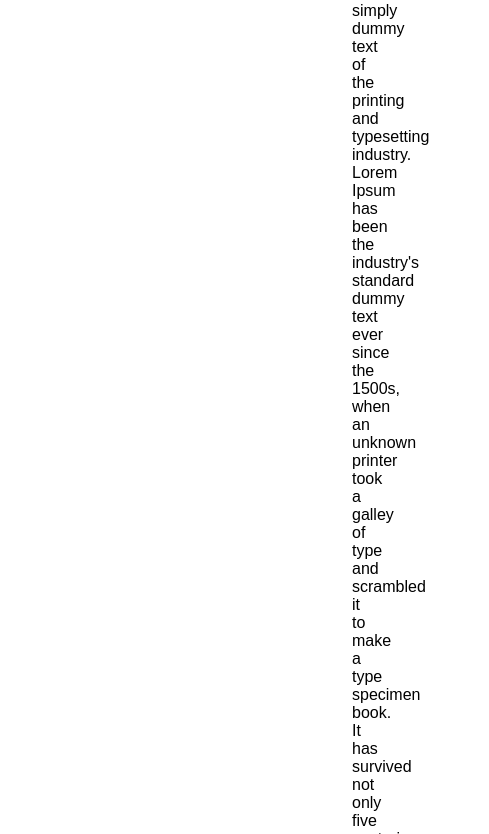
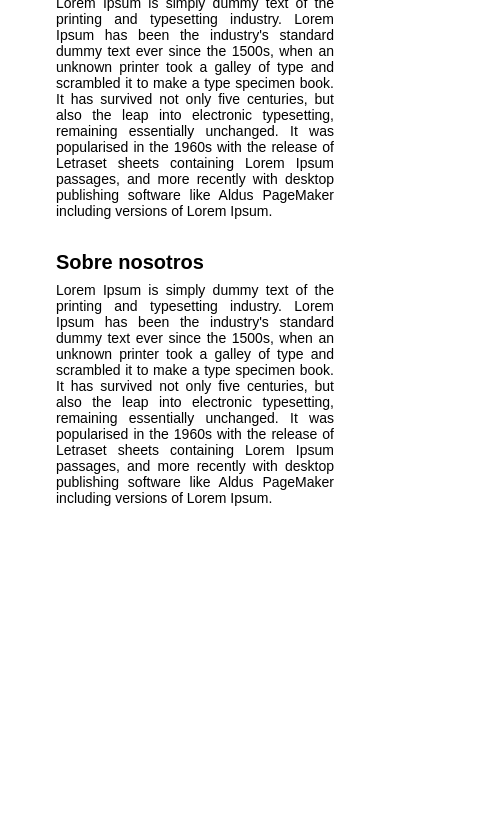
Before and after one commit to AlphaNovember-OSAL/APW, a website with bundled scripts: page index.html in a window 390 px wide. Shown: the part 707-1541 px from the top of the page, 489 px wide, since content can reach past the window. After the commit the page ends 1229 px from the top, so only its background shows below. Built offline with nearby package versions, Linux system fonts and the light colour scheme.

Commit message:
Media queries

```diff
--- a/assets/js/index.js
+++ b/assets/js/index.js
@@ -1,6 +1,5 @@
 import { routes } from './routes.js';
 import { Router } from './router.js';
-import { Modal } from './modal.js';
 
 /* Router */
 const router = new Router(routes);
@@ -10,9 +9,3 @@ document.querySelectorAll('.link').forEach(item =>
         router.loadRoute(event.target.id)
     )
 );
-
-/* MODAL */
-const modal = new Modal();
-
-document.addEventListener('contextmenu', event => modal.openModal(event));
-window.onclick = () => modal.closeModal();
--- a/assets/js/modal.js
+++ /dev/null
@@ -1,53 +0,0 @@
-export class Modal {
-    constructor() {
-        const modal = document.getElementById('modal');
-
-        modal.style.display = 'block';
-
-        this.availW = window.innerWidth;
-        this.availH = window.innerHeight;
-        this.modal = modal;
-        this.modalStyle = modal.style;
-        this.modalW = modal.offsetWidth;
-        this.modalH = modal.offsetHeight;
-
-        modal.style.display = 'none';
-    }
-
-    openModal(event) {
-        const clientX = event.clientX;
-        const clientY = event.clientY;
-
-        event.preventDefault();
-
-        // Entra
-        if ((clientX + this.modalW) < this.availW && (clientY + this.modalH) < this.availH) {
-            this.modalStyle.left = clientX + 'px';
-            this.modalStyle.top = clientY + 'px';
-        }
-        // No entra
-        else if ((clientX + this.modalW) > this.availW && (clientY + this.modalH) > this.availH) {
-            this.modalStyle.left = (this.availW - this.modalW) + 'px';
-            this.modalStyle.top = (this.availH - this.modalH) + 'px';
-        }
-        // Alguno de los 2
-        else {
-            if ((clientX + this.modalW) > this.availW) {
-                this.modalStyle.left = (this.availW - this.modalW) + 'px';
-                this.modalStyle.top = clientY + 'px';
-            }
-            if ((clientY + this.modalH) > this.availH) {
-                this.modalStyle.left = clientX + 'px';
-                this.modalStyle.top = (this.availH - this.modalH) + 'px';
-            }
-        }
-
-        this.modalStyle.display = 'block';
-    }
-
-    closeModal() {
-        if (this.modalStyle.display == 'block') {
-            this.modalStyle.display = 'none';
-        }
-    }
-}
--- a/assets/scss/all.scss
+++ b/assets/scss/all.scss
@@ -3,9 +3,22 @@
     margin: 0;
 }
 
-body {
+html {
     font-size: 62.5%;
     font-family: Arial, sans-serif;
+
+    @include respond(big-desktop) {
+        font-size: 68.75%; // 1 rem = 11px
+    }
+    @include respond(tab-land) {
+        font-size: 56.25%; // 1 rem = 9px
+    }
+    @include respond(tab-port) {
+        font-size: 50%; // 1 rem = 8px
+    }
+    @include respond(phone) {
+        font-size: 50%; // 1 rem = 8px
+    }
 }
 
 .mb-sm {
--- a/assets/scss/components/navbar.scss
+++ b/assets/scss/components/navbar.scss
@@ -9,8 +9,19 @@
     clip-path:polygon(100% 0,0 0,0 77.5%,1% 77.4%,2% 77.1%,3% 76.6%,4% 75.9%,5% 75.05%,6% 74.05%,7% 72.95%,8% 71.75%,9% 70.55%,10% 69.3%,11% 68.05%,12% 66.9%,13% 65.8%,14% 64.8%,15% 64%,16% 63.35%,17% 62.85%,18% 62.6%,19% 62.5%,20% 62.65%,21% 63%,22% 63.5%,23% 64.2%,24% 65.1%,25% 66.1%,26% 67.2%,27% 68.4%,28% 69.65%,29% 70.9%,30% 72.15%,31% 73.3%,32% 74.35%,33% 75.3%,34% 76.1%,35% 76.75%,36% 77.2%,37% 77.45%,38% 77.5%,39% 77.3%,40% 76.95%,41% 76.4%,42% 75.65%,43% 74.75%,44% 73.75%,45% 72.6%,46% 71.4%,47% 70.15%,48% 68.9%,49% 67.7%,50% 66.55%,51% 65.5%,52% 64.55%,53% 63.75%,54% 63.15%,55% 62.75%,56% 62.55%,57% 62.5%, 100% 62.5%);
 
     h1 {
-        font-size: 1.5rem;
+        font-size: 2.5rem;
         color: whitesmoke;
+
+        @include respond(tab-land) {
+            font-size: 2rem;
+        }
+        @include respond(tab-port) {
+            font-size: 1.75rem;
+        }
+        @include respond(phone) {
+            font-size: 1.5rem;
+        }
+
     }
 
     a {
@@ -31,8 +42,21 @@
             flex-grow: 3;
 
             &--image {
-                height: 4rem;
+                height: 6rem;
                 margin-right: 2rem;
+
+                @include respond(tab-land) {
+                    height: 5rem;
+                    margin-right: 1.75rem;
+                }
+                @include respond(tab-port) {
+                    height: 4rem;
+                    margin-right: 1.5rem;
+                }
+                @include respond(phone) {
+                    height: 3.5rem;
+                    margin-right: 1.25rem;
+                }
             }
         }
 
@@ -42,12 +66,19 @@
             flex-grow: 1;
 
             button {
-                font-size: 1rem;
+                font-size: 2.25rem;
                 border: none;
                 background-color: transparent;
                 color: white;
                 padding: .5rem;
                 cursor: pointer;
+
+                @include respond(tab-land) {
+                    font-size: 2rem;
+                }
+                @include respond(phone) {
+                    font-size: 1.75rem;
+                }
 
                 &:hover {
                     transform: scale(1.1);
@@ -69,9 +100,19 @@
             padding: 4rem;
 
             &--title {
-                font-size: 2rem;
+                font-size: 3.75rem;
                 color: white;
                 margin-bottom: 2rem;
+
+                @include respond(tab-land) {
+                    font-size: 3.5rem;
+                }
+                @include respond(tab-port) {
+                    font-size: 2.75rem;
+                }
+                @include respond(phone) {
+                    font-size: 2.5rem;
+                }
             }
         }
     }
--- a/assets/scss/grid.scss
+++ b/assets/scss/grid.scss
@@ -1,5 +1,4 @@
 .row {
-	max-width: 114rem;
 	margin: 0 auto;
 }
 
--- a/assets/scss/main.scss
+++ b/assets/scss/main.scss
@@ -1,3 +1,6 @@
+//Mixins
+@import 'mixins.scss';
+
 // General
 @import 'all.scss';
 
--- /dev/null
+++ b/assets/scss/mixins.scss
@@ -0,0 +1,22 @@
+@mixin respond($breakpoint) {
+    @if $breakpoint==phone {
+        @media (max-width: 37.5em) {
+            @content
+        };
+    }
+    @if $breakpoint==tab-port {
+        @media (max-width: 56.25em) {
+            @content
+        };
+    }
+    @if $breakpoint==tab-land {
+        @media (max-width: 75em) {
+            @content
+        };
+    }
+    @if $breakpoint==big-desktop {
+        @media (max-width: 112.5em) {
+            @content
+        };
+    }
+}
--- a/assets/scss/pages/home.scss
+++ b/assets/scss/pages/home.scss
@@ -1,7 +1,26 @@
 .section-home-main {
     margin: 0 20rem;
+    @include respond(tab-land) {
+        margin: 0 10rem;
+    }
+    @include respond(tab-port) {
+        margin: 0 7.5rem;
+    }
+    @include respond(phone) {
+        margin: 0 5rem;
+    }
 }
 
 .section-home-secondary {
     margin: 0 20rem;
+
+    @include respond(tab-land) {
+        margin: 0 10rem;
+    }
+    @include respond(tab-port) {
+        margin: 0 7.5rem;
+    }
+    @include respond(phone) {
+        margin: 0 5rem;
+    }
 }
--- a/assets/scss/typography.scss
+++ b/assets/scss/typography.scss
@@ -1,9 +1,29 @@
 h1 {
-    font-size: 2rem;
+    font-size: 3rem;
+
+    @include respond(tab-land) {
+        font-size: 2.75rem;
+    }
+
+    @include respond(tab-port) {
+        font-size: 2.5rem;
+    }
+}
+
+h2 {
+    font-size: 2.5rem;
+
+    @include respond(tab-land) {
+        font-size: 2rem;
+    }
+
+    @include respond(tab-port) {
+        font-size: 1.75rem;
+    }
 }
 
 p {
-    font-size: 1rem;
+    font-size: 1.75rem;
     text-align: justify;
 }
 
```
Also changed, not shown: assets/css/style.css.
